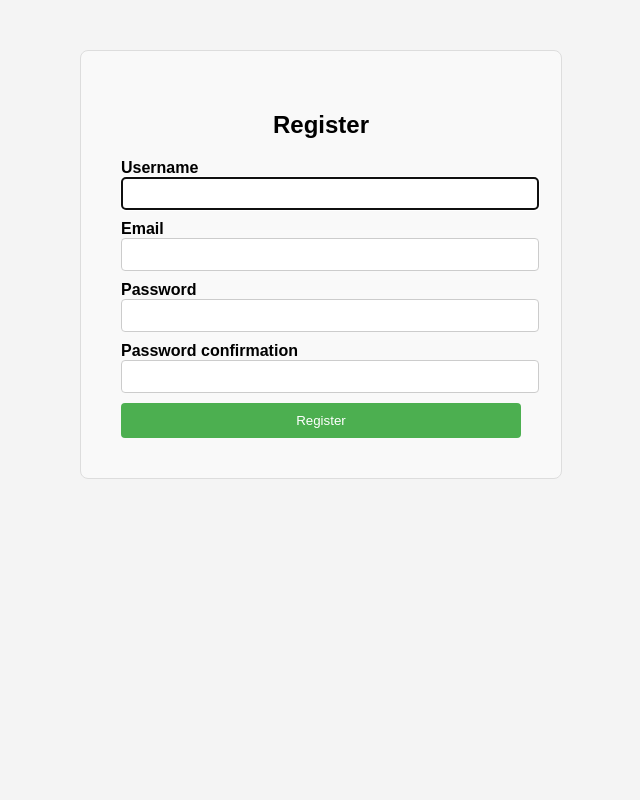
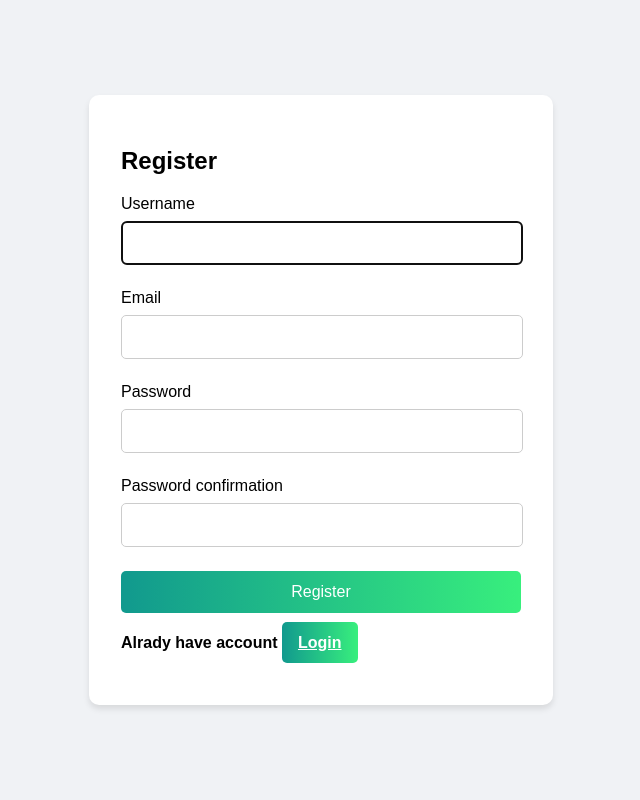
Before and after one commit to MuhammadTayyab88/e-com-web, a Django app: page /register/ in a window 1280 px wide. Shown: the whole page, without its empty margins (319-959 px from the left). Run offline with Django 5.2, Linux system fonts and the light colour scheme.

Commit message:
register pages modify

```diff
--- a/core/urls.py
+++ b/core/urls.py
@@ -27,9 +27,4 @@ urlpatterns = [
     path('forget_password/', views.forget_password, name='forget_password'),
     path('product/<int:product_id>/', views.product_detail, name='product_detail'),
     path('category/<str:category_name>/', views.category_page, name='category_page'),
-
-
-
-
-
 ]
--- a/core/views.py
+++ b/core/views.py
@@ -15,6 +15,8 @@ from django.contrib import messages
 from .models import TrackingOrder
 from django.views.decorators.http import require_POST
 from django.http import JsonResponse
+from django.core.exceptions import ValidationError
+from django.core.validators import validate_email
 
 stripe.api_key = settings.STRIPE_SECRET_KEY
 
@@ -259,6 +261,7 @@ def forget_password(request):
             return redirect('forget_password')
     return render(request, 'forget.html')
 
+
 def reset_password(request, email):
     if request.method == 'POST':
         new_password = request.POST['new_password']
--- a/ecommerce/settings.py
+++ b/ecommerce/settings.py
@@ -18,7 +18,7 @@ STRIPE_PUBLISHABLE_KEY =config('STRIPE_PUBLISHABLE_KEY', default='')
 DEBUG = config('DEBUG', default=False)
 
 ALLOWED_HOSTS = ["3.126.55.131"]
-
+ALLOWED_HOSTS = ["*"]
 INSTALLED_APPS = [
     'django.contrib.admin',
     'django.contrib.auth',
--- a/templates/login.html
+++ b/templates/login.html
@@ -1,3 +1,4 @@
+
 {% load static %}
 <!DOCTYPE html>
 <html lang="en">
@@ -71,6 +72,7 @@
 
 </head>
 <body>
+
     <div class="container">
         <h2 class="text-center">Login</h2>
         <!-- The form action URL points to the 'login' view in Django -->
--- a/templates/register.html
+++ b/templates/register.html
@@ -7,7 +7,7 @@
     <link rel="stylesheet" href="{% static 'css/style.css' %}">
     <link rel="stylesheet" href="https://cdnjs.cloudflare.com/ajax/libs/font-awesome/6.0.0/css/all.min.css">
     <title>Register</title>
-    <style>
+    <!-- <style>
         .register-form {
             width: 400px;
             margin: 0 auto;
@@ -61,11 +61,73 @@
             margin-top: 10px;
             border: 2px red;
         }
+    </style>  -->
+     <style>
+        body {
+            font-family: 'Poppins', sans-serif;
+            background-color: #f0f2f5;
+            display: flex;
+            justify-content: center;
+            align-items: center;
+            height: 100vh;
+            margin: 0;
+        }
+        .container {
+            background: #fff;
+            padding: 2rem;
+            border-radius: 10px;
+            box-shadow: 0 4px 6px rgba(0,0,0,0.1);
+            max-width: 400px;
+            width: 100%;
+        }
+        .form-group {
+            margin-bottom: 1.5rem;
+            position: relative;
+        }
+        .form-group input {
+            width: calc(100% - 2rem);
+            padding: 0.75rem 1rem;
+            border: 1px solid #ccc;
+            border-radius: 5px;
+            font-size: 1rem;
+        }
+        .form-group label {
+            display: block;
+            margin-bottom: 0.5rem;
+            font-weight: 500;
+        }
+        .btn {
+            width: 100%;
+            padding: 0.75rem 1rem;
+            border: none;
+            border-radius: 5px;
+            font-size: 1rem;
+            background: linear-gradient(to right, #11998e, #38ef7d);
+            color: #fff;
+            cursor: pointer;
+            transition: background 0.3s ease;
+        }
+        .btn:hover {
+            background: linear-gradient(to right, #38ef7d, #11998e);
+        }
+        .extra-links {
+            margin-top: 1rem;
+            text-align: center;
+        }
+        .extra-links a {
+            color: #11998e;
+            text-decoration: none;
+            font-weight: 500;
+            margin: 0 0.5rem;
+        }
+        .extra-links a:hover {
+            text-decoration: underline;
+        }
     </style>
 </head>
 <body>
-    <div class="register-form">
-        <h2>Register</h2>
+    <div class="container">
+        <h2 class="text-center">Register</h2>
         <form method="post">
             {% csrf_token %}
             {% for field in form %}
@@ -79,7 +141,8 @@
                     {% endif %}
                 </div>
             {% endfor %}
-            <button type="submit">Register</button>
+            <button type="submit" class="btn">Register</button>
+            <h4 class="text-center">Alrady have account <a type="submit" class="btn" href="{% url 'login' %}"> Login</a></h4>
         </form>
     </div>
 </body>
```
Also changed, not shown: templates/forget.html (+28 -33 lines).
